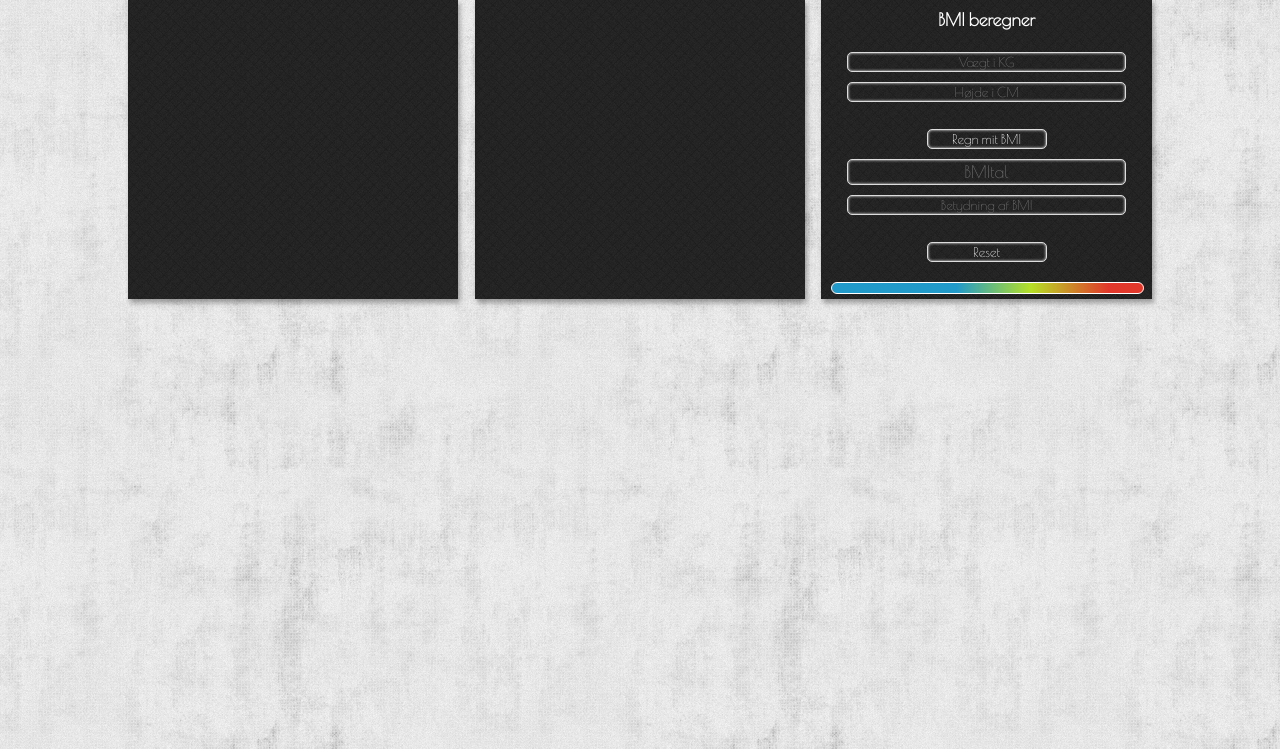
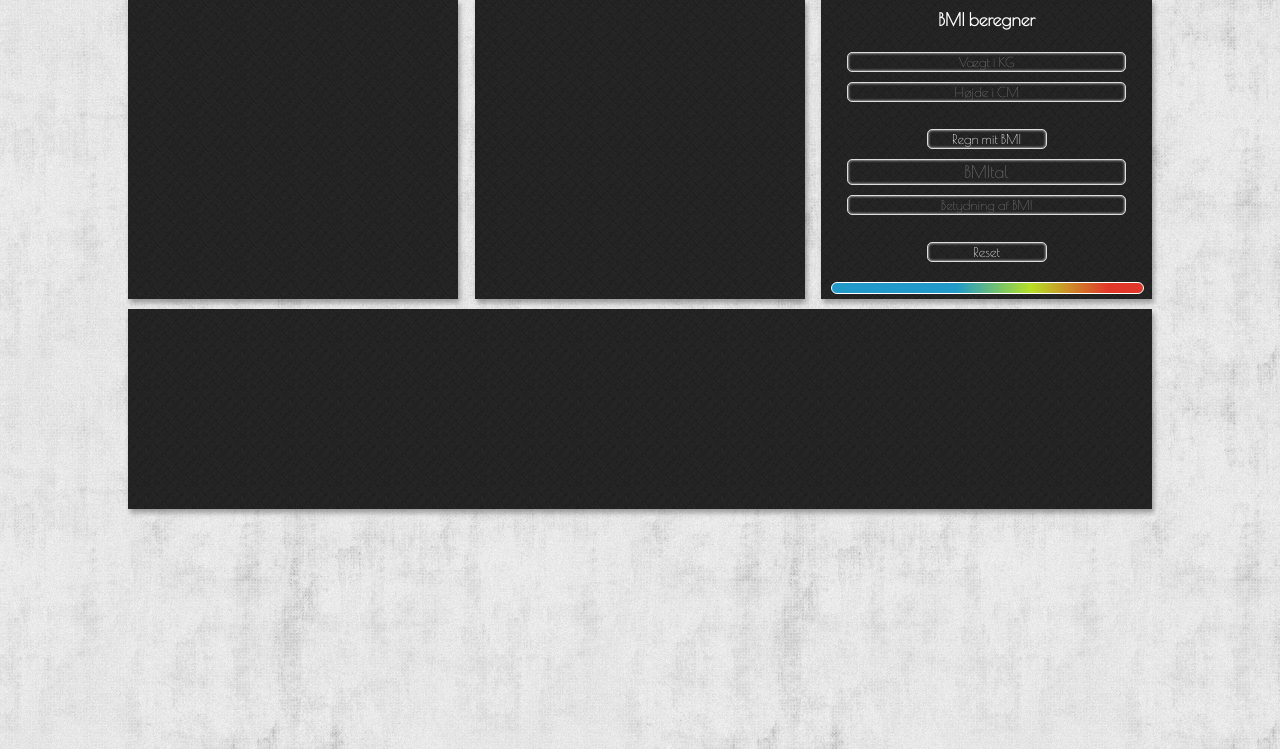
Before and after one commit to Kruhlmann/ITWeb, a PHP site: page / in a window 1280 px wide. Shown: the part 431-1180 px from the top of the page. Run offline with PHP 8.4, Linux system fonts and the light colour scheme; some libraries are stand-ins or nearby versions.

Commit message:
hallluuuuuu

```diff
--- a/css/main.css
+++ b/css/main.css
@@ -32,7 +32,13 @@ body {
 .mag {
     -webkit-transition: height 0.5s; /* For Safari 3.1 to 6.0 */
     transition: height 0.5s;
+}
 
+.fullbox {
+    width: 100%;
+    box-shadow: 2px 4px 5px 0.00px rgba(0, 0, 0, 0.33);
+    background-image: url(../images/tactile_noise.png);
+    min-height: 200px;
 
 }
 
@@ -111,6 +117,9 @@ body {
 .mobilmenu {
     display: none;
     float: left;
+    position: fixed;
+    margin-left: auto;
+    margin-right: auto;
 }
 
 #M_mobil {
--- a/index.html
+++ b/index.html
@@ -81,9 +81,18 @@
 	 						<div id="bor"> </div>
 	 					</div>
 	    			</div>
+
+
+
+
 	            </center>
             </div>
         </div>
+
+        <div class="fullbox max-width"></div>
+
+
+
     </center><br><br><br><br><br><br><br><br><br><br><br><br><br><br><br><br><br><br><br><br><br<br><br><br><br><br><br><br><br><br><br><br><br><br><br><br><br><br><br>><br>
 </body>
 </html>
```
